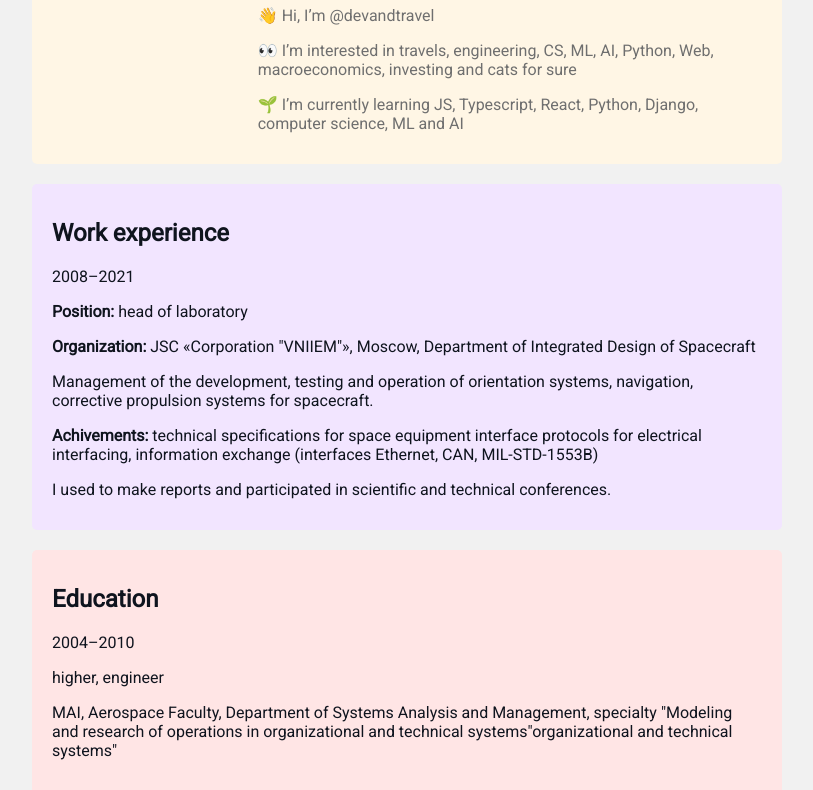
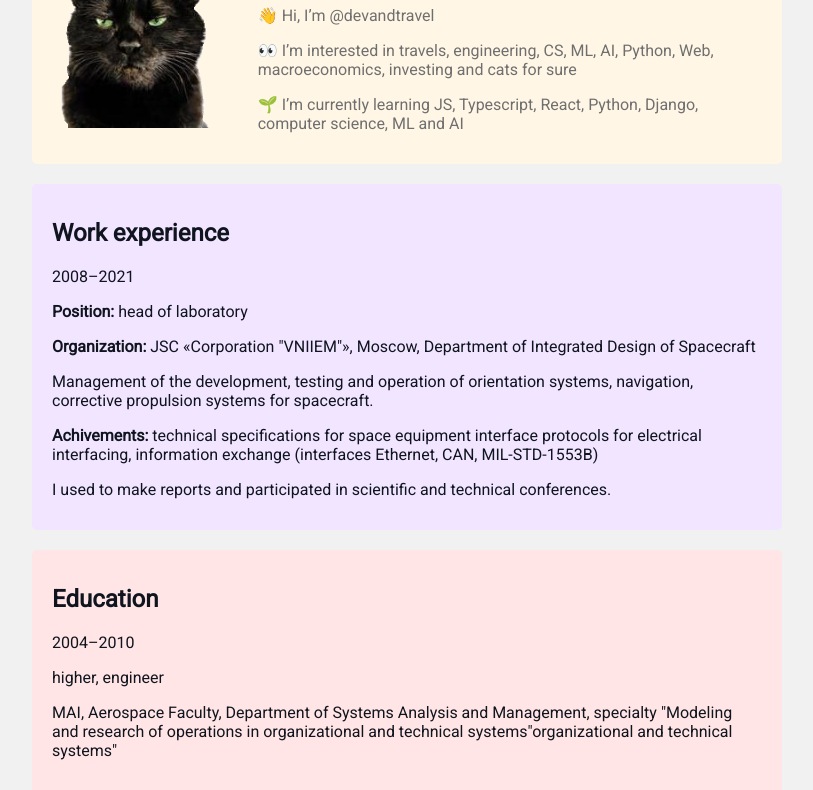
Before and after one commit to devandtravel/study-html-css, a plain HTML site: page index.html in a window 1280 px wide. Shown: the part 128-918 px from the top of the page, without its empty margins (233-1046 px from the left). Drawn offline with Linux system fonts and the light colour scheme; the site is published under a folder, as on GitHub Pages, so addresses that start at the root find nothing.

Commit message:
edit: img path

```diff
--- a/index.html
+++ b/index.html
@@ -5,7 +5,7 @@
   <meta charset="UTF-8">
   <meta http-equiv="X-UA-Compatible" content="IE=edge">
   <meta name="viewport" content="width=device-width, initial-scale=1.0">
-  <link rel="icon" type="image/png" href="/cat.png" />
+  <link rel="icon" type="image/png" href="cat.png" />
   <link rel="stylesheet" href="styles.css">
   <title>CV</title>
 </head>
@@ -13,7 +13,7 @@
 <body>
   <div class="container">
     <div class="info card bg-orange">
-      <img class='avatar' src="/cat.png" alt="devandtravel CV photo">
+      <img class='avatar' src="cat.png" alt="devandtravel CV photo">
       <div class='info-text'>
         <h1>DEVANDTRAVEL</h1>
         <p>👋 Hi, I’m @devandtravel</p>
```
